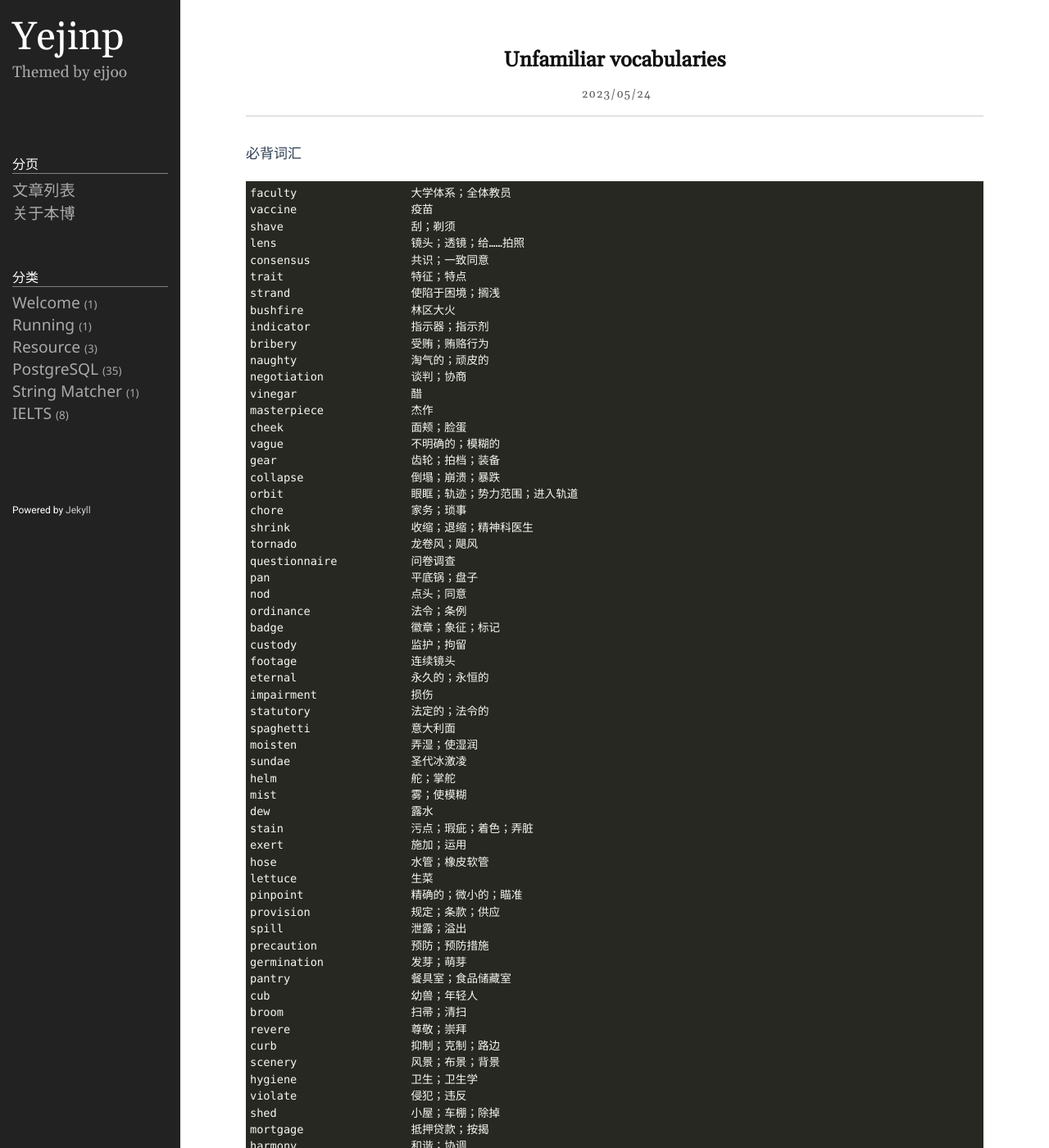
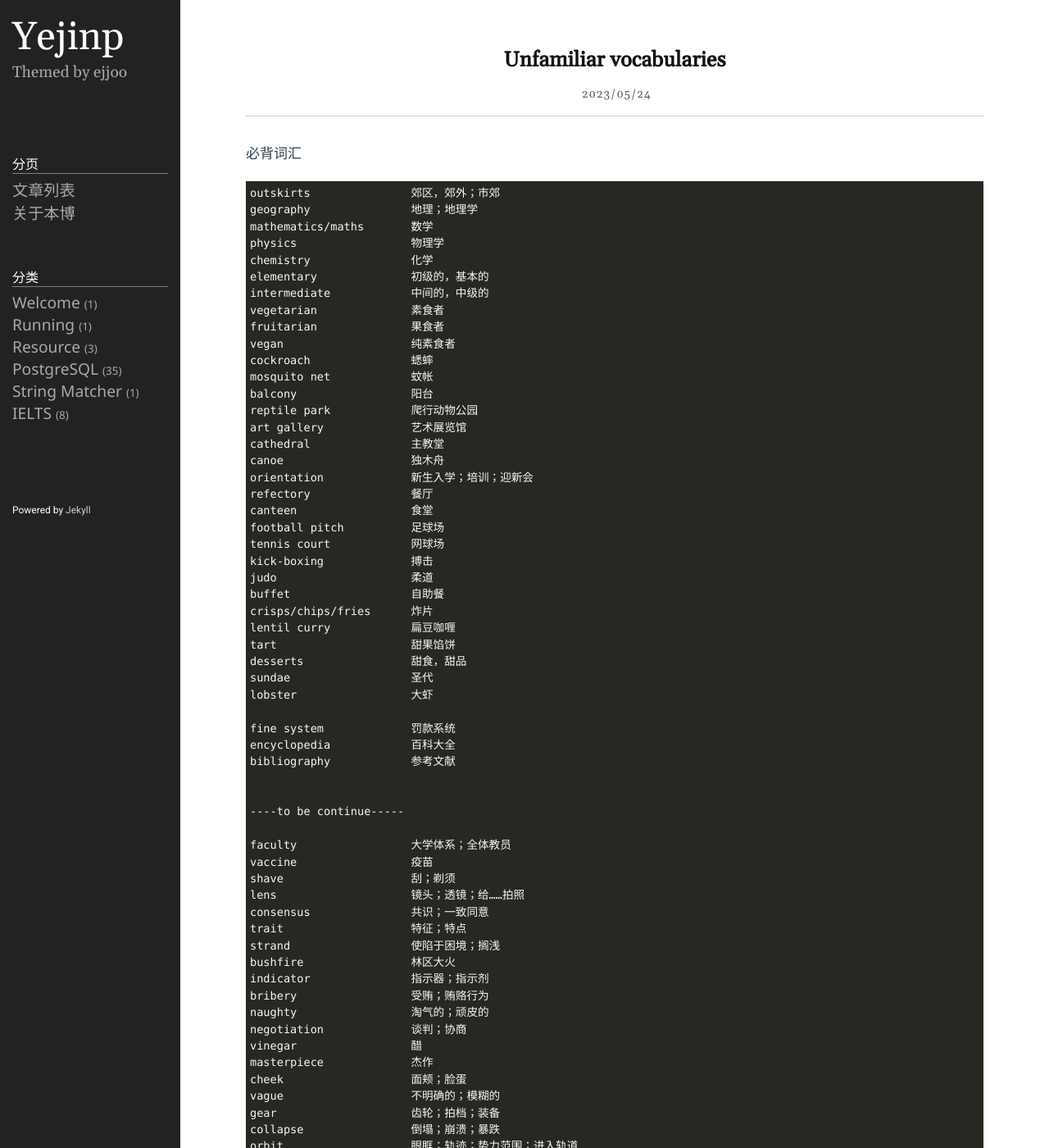
Before and after one commit to yejinp/yejinp.github.io, a Jekyll site: the page built from _posts/2023-05-24-unfamiliar vocabularies.markdown, in a window 1280 px wide and 1400 px high. Shown: the whole window at 82% size. Built offline with Jekyll 4.4.1, drawn with Linux system fonts in a browser that asks for light colours; some of the changed text lies outside the part shown.

Commit message:
add new vocabulary

````diff
--- a/_posts/2023-05-24-unfamiliar vocabularies.markdown
+++ b/_posts/2023-05-24-unfamiliar vocabularies.markdown
@@ -8,6 +8,45 @@ category: IELTS
 
 必背词汇
 ```
+outskirts               郊区，郊外；市郊
+geography               地理；地理学
+mathematics/maths       数学
+physics                 物理学
+chemistry               化学
+elementary              初级的，基本的
+intermediate            中间的，中级的
+vegetarian              素食者
+fruitarian              果食者
+vegan                   纯素食者
+cockroach               蟋蟀
+mosquito net            蚊帐
+balcony                 阳台
+reptile park            爬行动物公园
+art gallery             艺术展览馆
+cathedral               主教堂
+canoe                   独木舟
+orientation             新生入学；培训；迎新会
+refectory               餐厅
+canteen                 食堂
+football pitch          足球场
+tennis court            网球场
+kick-boxing             搏击
+judo                    柔道
+buffet                  自助餐
+crisps/chips/fries      炸片
+lentil curry            扁豆咖喱
+tart                    甜果馅饼
+desserts                甜食，甜品
+sundae                  圣代
+lobster                 大虾
+
+fine system             罚款系统
+encyclopedia            百科大全
+bibliography            参考文献
+
+
+----to be continue-----
+
 faculty                 大学体系；全体教员
 vaccine                 疫苗
 shave                   刮；剃须
````
